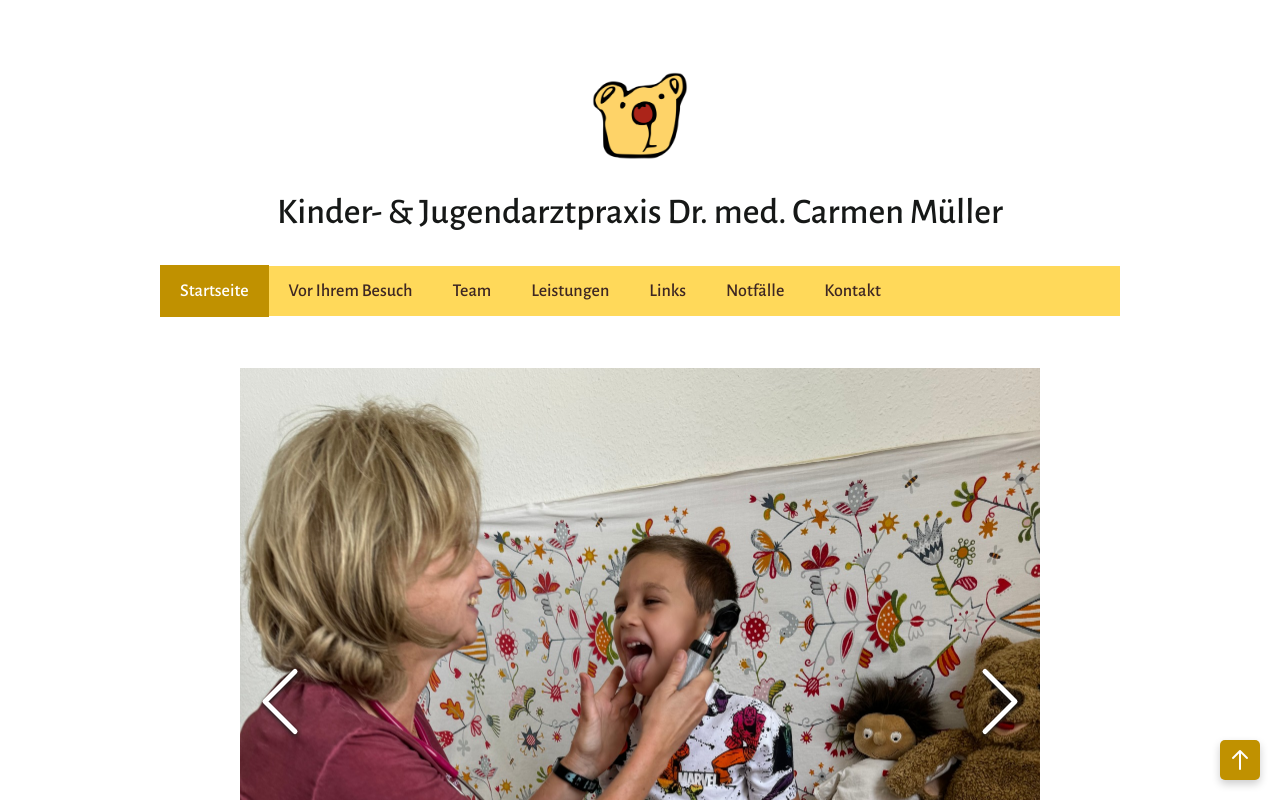
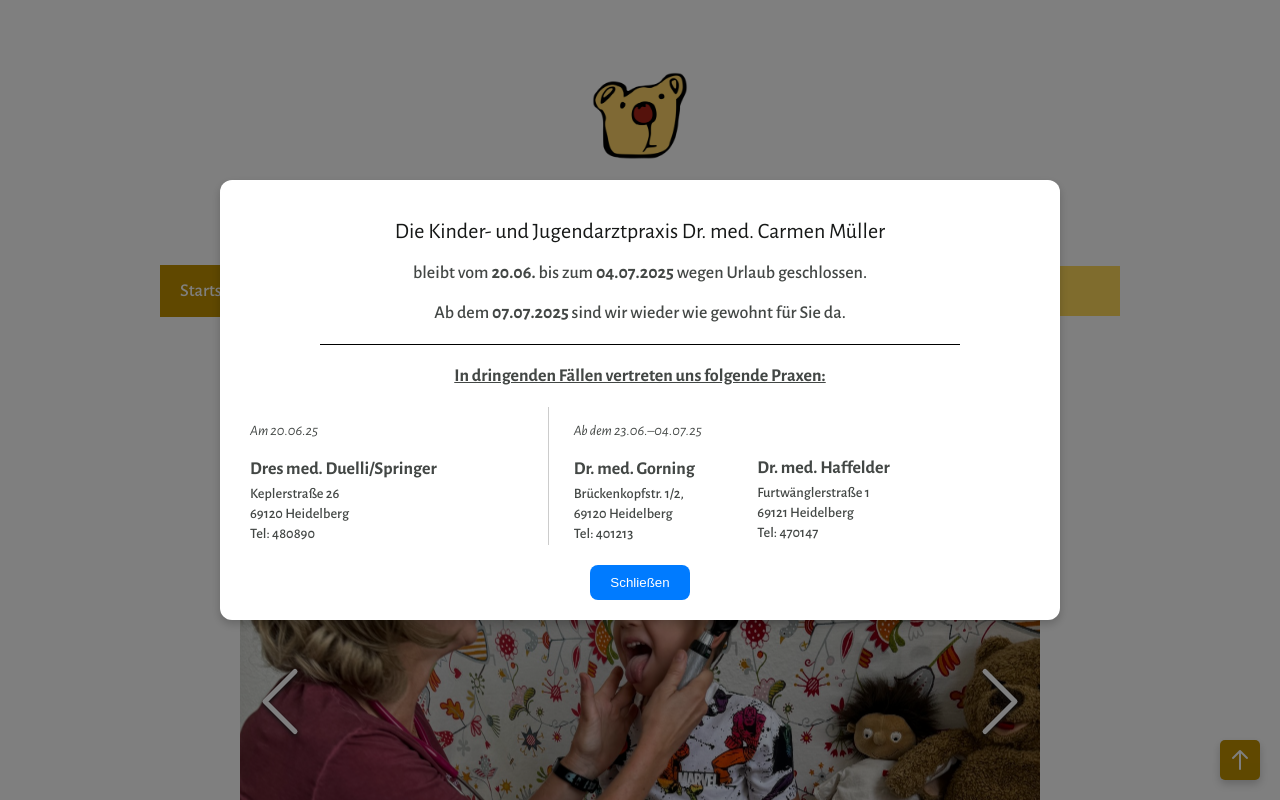
Before and after one commit to nicolasbeltran/carmenweb, a React (Create React App) app: page /#/ in a window 1280 px wide. Shown: the top 800 px of the page. Built offline with nearby package versions, Linux system fonts and the light colour scheme; the HTML template or start-up script is replaced by a standard one.

Commit message:
Update popup

```diff
--- a/src/components/Popup/Popup.css
+++ b/src/components/Popup/Popup.css
@@ -16,7 +16,7 @@
   border-radius: 12px;
   padding: 20px;
   width: 90%;
-  max-width: 520px;
+  max-width: 800px;
   box-shadow: 0 4px 10px rgba(0, 0, 0, 0.2);
   animation: fadeIn 0.3s ease-out;
 }
@@ -56,8 +56,9 @@
 }
 
 .popup-title {
-  font-size: 1.5rem;
+  font-size: 22px;
   margin-bottom: 1rem;
+  font-weight: 400;
 }
 
 .popup-text {
@@ -92,9 +93,105 @@
   background-color: #0056b3;
 }
 
+/* Popup columns styling */
+.popup-columns {
+  display: flex;
+  justify-content: space-between;
+  margin: 20px 0;
+  text-align: left;
+}
+
+.popup-column {
+  flex: 1;
+  padding: 0 10px;
+}
+
+.popup-column-divider {
+  width: 1px;
+  background-color: #ccc;
+  margin: 0 15px;
+}
+
+.popup-doctor {
+  margin-bottom: 5px;
+  font-weight: bold;
+}
+
+.gorning {
+  flex-grow: 0.6;
+}
+
+.popup-address {
+  margin: 2px 0;
+  font-size: 0.9rem;
+}
+
+.popup-date-small {
+  font-size: 0.9rem;
+  margin-bottom: 8px;
+  font-style: italic;
+}
+
+.popup-doctor-spacer {
+  height: 15px;
+}
+
+.haffelder {
+  margin-top: 50px;
+}
+
+.popup-small-title {
+  font-size: 1rem;
+  margin-bottom: 0.5rem;
+}
+
+.popup-highlight {
+  font-weight: bold;
+}
+
+.popup-date {
+  margin-bottom: 0.5rem;
+}
+
+.popup-reason {
+  font-weight: bold;
+  margin-bottom: 1rem;
+}
+
+.popup-signature {
+  font-style: italic;
+  margin: 1.5rem 0;
+}
+
+.popup-divider {
+  height: 1px;
+  background-color: #000;
+  width: 80%;
+  margin: 20px auto;
+}
+
+.popup-subtitle {
+  font-weight: bold;
+  margin-bottom: 1rem;
+  text-decoration: underline;
+}
 
 @media (max-width: 600px) {
   .dialog-content{
     width: 70%;
   }
+
+  .popup-columns {
+    flex-direction: column;
+  }
+
+  .popup-column {
+    margin-bottom: 20px;
+  }
+
+  .popup-column-divider {
+    width: 80%;
+    height: 1px;
+    margin: 10px auto;
+  }
 }
--- a/src/components/Popup/Popup.tsx
+++ b/src/components/Popup/Popup.tsx
@@ -61,21 +61,60 @@ const Popup = (props: Props) => {
     <div className="popup-container">
       <Dialog open={isOpen} onOpenChange={setIsOpen}>
         <div className="popup-dialog">
-          {/* <h2 className="popup-title">Wir machen Urlaub!</h2> */}
-          <p className="popup-text">
-            Die Praxis bleibt am Freitag, 02.05.25 geschlossen.
+
+          {/* START POPUP - SAFE TO EDIT */}
+
+          <h2 className="popup-title">Die Kinder- und Jugendarztpraxis Dr. med. Carmen Müller</h2>
+
+          <p className="popup-date">
+            bleibt vom <span className="popup-highlight">20.06.</span> bis zum <span className="popup-highlight">04.07.2025</span> wegen Urlaub geschlossen.
           </p>
-          <p className="popup-text">
-            Vertretung übernimmt freundlicherweise
+
+          <p className="popup-date">
+            Ab dem <span className="popup-highlight">07.07.2025</span> sind wir wieder wie gewohnt für Sie da.
           </p>
-          <p className="popup-text">
-            Praxis Dr. Duelli, Keplerstr. 26, Telefon 06221 480890.
+
+          <div className="popup-divider"></div>
+
+          <p className="popup-subtitle">
+            In dringenden Fällen vertreten uns folgende Praxen:
           </p>
+
+          <div className="popup-columns">
+            <div className="popup-column">
+              <p className="popup-date-small">Am 20.06.25</p>
+              <p className="popup-doctor"><strong>Dres med. Duelli/Springer</strong></p>
+              <p className="popup-address">Keplerstraße 26</p>
+              <p className="popup-address">69120 Heidelberg</p>
+              <p className="popup-address">Tel: 480890</p>
+            </div>
+
+            <div className="popup-column-divider"></div>
+
+            <div className="popup-column gorning">
+              <p className="popup-date-small">Ab dem 23.06.–04.07.25</p>
+              <p className="popup-doctor"><strong>Dr. med. Gorning</strong></p>
+              <p className="popup-address">Brückenkopfstr. 1/2,</p>
+              <p className="popup-address">69120 Heidelberg</p>
+              <p className="popup-address">Tel: 401213</p>
+            </div>
+
+            <div className="popup-column">
+              <p className="popup-doctor haffelder"><strong>Dr. med. Haffelder</strong></p>
+              <p className="popup-address">Furtwänglerstraße 1</p>
+              <p className="popup-address">69121 Heidelberg</p>
+              <p className="popup-address">Tel: 470147</p>
+            </div>
+          </div>
+
           <div className="popup-footer">
             <Button className="popup-close-button" onClick={() => setIsOpen(false)}>
               Schließen
             </Button>
           </div>
+
+          {/* END POPUP - SAFE TO EDIT */}
+
         </div>
       </Dialog>
     </div>
--- a/src/pages/HomePage/HomePage.tsx
+++ b/src/pages/HomePage/HomePage.tsx
@@ -8,6 +8,8 @@ import { useState } from "react";
 import Popup from "../../components/Popup/Popup";
 
 const HomePage = () => {
+
+  const SHOW_POPUP = true;
 
   const [clickTitleCount, setClickTitleCount] = useState(0);
   const [showCapy, setShowCapy] = useState(false);
@@ -42,7 +44,7 @@ const HomePage = () => {
 
   return (
     <div className="page-content praxis-content">
-      <Popup isPopupEnabled={false} />
+      <Popup isPopupEnabled={SHOW_POPUP} />
       <section className='praxis-image-gallery'>
         <ImageGallery
             items={images}
```
